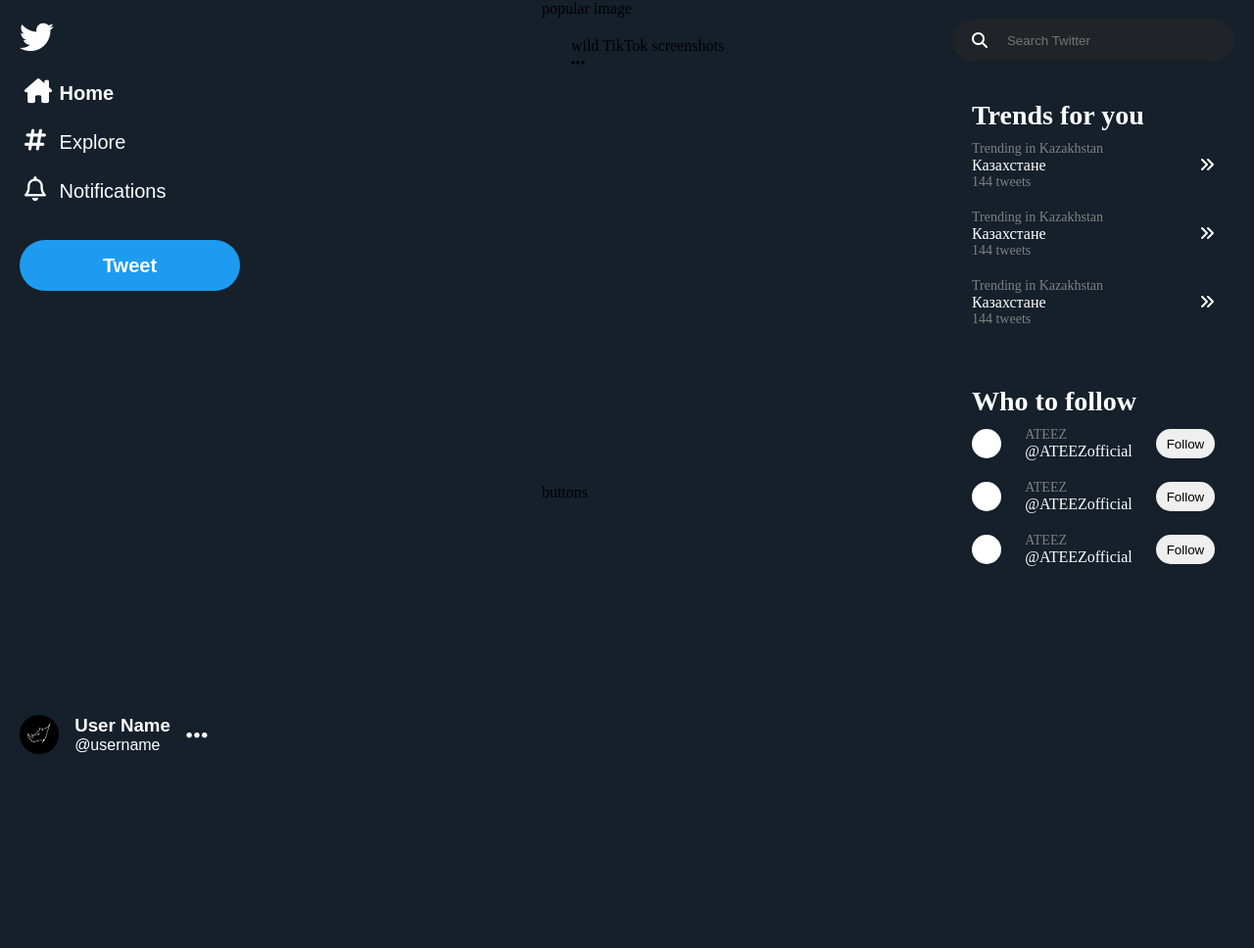
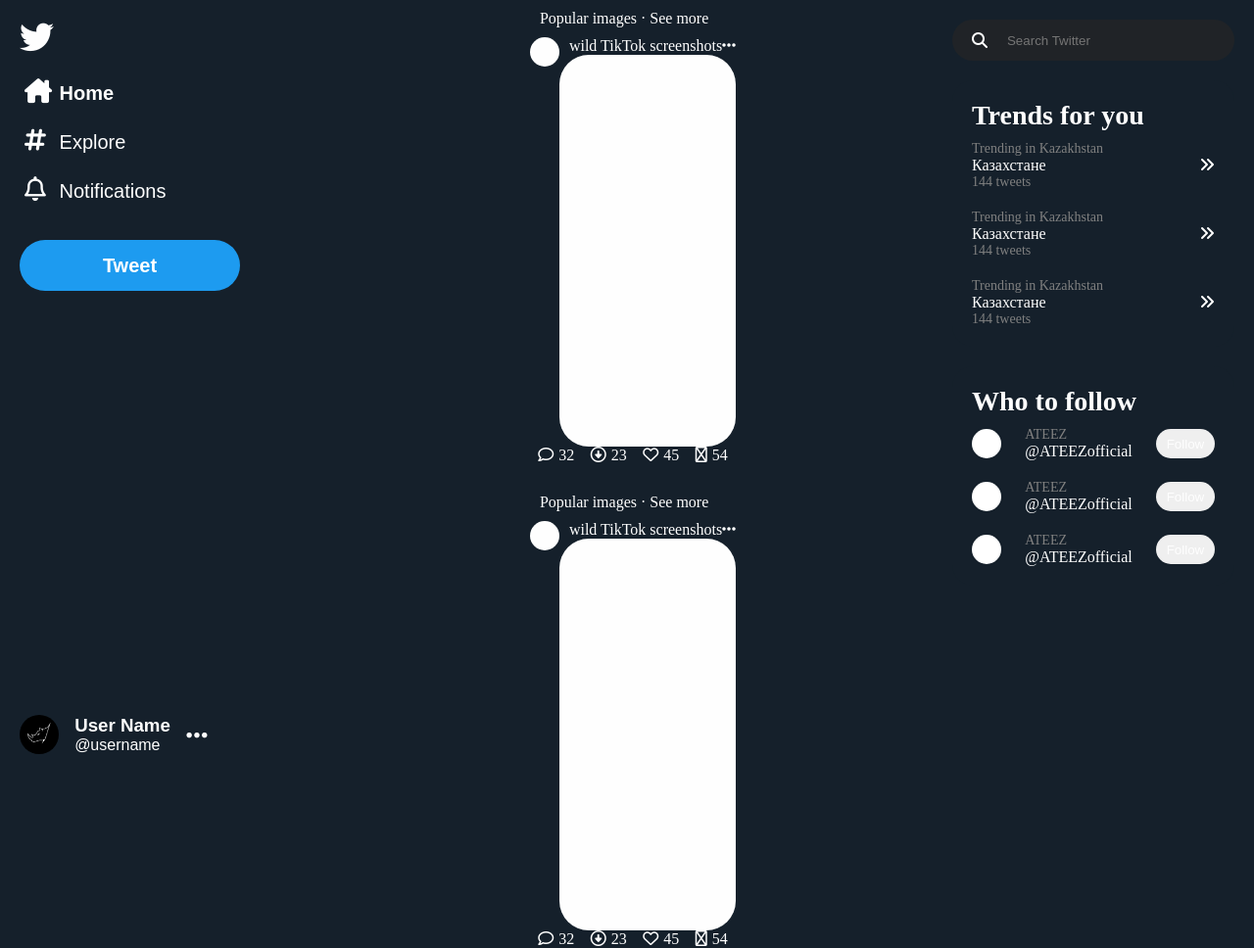
Before and after one commit to Diqosh/twitter, a PHP site: page / in a window 1280 px wide. Shown: the whole page at 98% size. Before the commit the page ends 770 px from the top, so only its background shows below. Run offline with PHP 8.4, Linux system fonts and the light colour scheme.

Commit message:
part home

```diff
--- a/assets/css/home.css
+++ b/assets/css/home.css
@@ -3,6 +3,10 @@
     display: flex;
     flex-direction: column;
     gap: 20px;
+}
+
+.news__header{
+    padding: 10px;
 }
 
 .news__body{
@@ -13,16 +17,35 @@
     flex-grow: 1;
 }
 
+.content__header{
+    display: flex;
+    justify-content: space-between;
+}
+
+.content__title{
+    margin-left: 10px;
+}
+
 .news__creator-avatar{
     width: 30px;
     height: 30px;
-    background-color: var(---gray);
+    background-color: var(---white);
     border-radius: 50%;
 }
 
 .content__image{
     width: 100%;
     height: 400px;
-    background-color: var(---gray);
+    background-color: var(---white);
     border-radius: 30px;
 }
+
+.news__footer{
+    display: flex;
+    justify-content: space-around;
+}
+
+.footer__item{
+    display: flex;
+    gap: 5px;
+}
--- a/assets/css/main.css
+++ b/assets/css/main.css
@@ -9,6 +9,7 @@
 * {
     padding: 0;
     margin: 0;
+    color: var(---white);
 }
 body {
     background: var(---gray);
--- a/pages/home.php
+++ b/pages/home.php
@@ -1,6 +1,7 @@
 <div class="news">
+    <div class="news__item">
         <div class="news__header">
-        popular image
+            Popular images · See more
         </div>
         <div class="news__body">
             <div class="news__creator-avatar">
@@ -15,7 +16,36 @@
                 </div>
             </div>
         </div>
-    <div class="news__header">
-        buttons
+        <div class="news__footer">
+            <div class="footer__item"><i class="fa-regular fa-comment"></i> 32</div>
+            <div class="footer__item"><i class="fa-regular fa-circle-down"></i> 23</div>
+            <div class="footer__item"><i class="fa-regular fa-heart"></i> 45</div>
+            <div class="footer__item"><i class="fa-regular fa-share"></i> 54</div>
         </div>
     </div>
+    <div class="news__item">
+        <div class="news__header">
+            Popular images · See more
+        </div>
+        <div class="news__body">
+            <div class="news__creator-avatar">
+            </div>
+            <div class="news__content">
+                <div class="content__header">
+                    <div class="content__title">wild TikTok screenshots</div>
+                    <div class="content__option"><i class="fa-solid fa-ellipsis"></i></div>
+                </div>
+                <div class="content__image">
+
+                </div>
+            </div>
+        </div>
+        <div class="news__footer">
+            <div class="footer__item"><i class="fa-regular fa-comment"></i> 32</div>
+            <div class="footer__item"><i class="fa-regular fa-circle-down"></i> 23</div>
+            <div class="footer__item"><i class="fa-regular fa-heart"></i> 45</div>
+            <div class="footer__item"><i class="fa-regular fa-share"></i> 54</div>
+        </div>
+    </div>
+
+</div>
```
Lines whose indentation alone changed are shown as unchanged.
